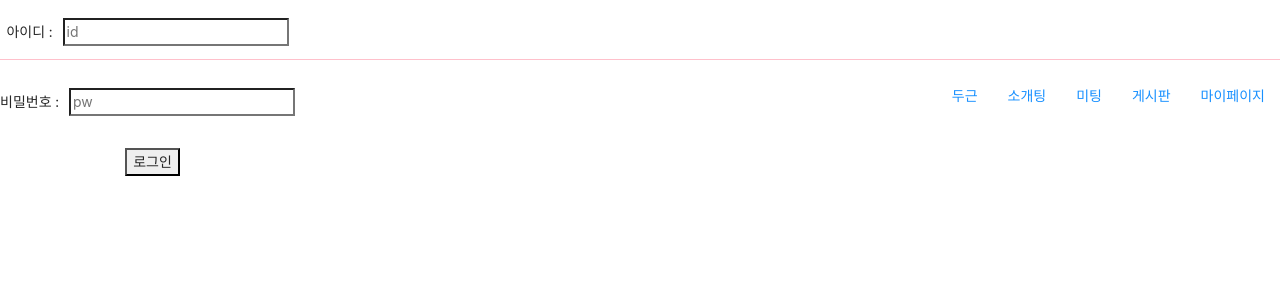
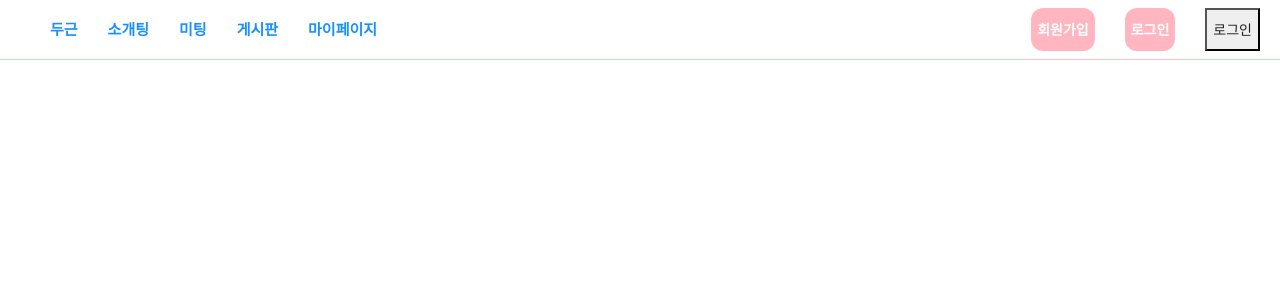
Before and after one commit to team-doogeun/doogeun-dating-frontend, a React (Create React App) app in the folder client/: page /SignIn in a window 1280 px wide. Shown: the top 300 px of the page. Built offline with nearby package versions, Linux system fonts and the light colour scheme.

Commit message:
Login Modal

```diff
--- a/client/src/components/views/NavBar/NavBar.css
+++ b/client/src/components/views/NavBar/NavBar.css
@@ -1,45 +1,54 @@
 .navbar {
   background-color: white;
   height: 60px;
-  align-items: center;
+  width: 100%;
   top: 0;
   z-index: 1;
-  width: 100%;
   border-bottom: 1px solid pink;
-  padding: 10px 0px;
-}
-
-a {
-  text-decoration: none;
-  color: black;
-}
-
-li {
-  padding: 0 15px;
-}
-
-.menu {
-  position: relative;
-}
-
-.menu li:hover {
-  display: block;
+  position: fixed;
 }
 
 .navbar-element {
   display: flex;
-  align-items: center;
-  list-style-type: none;
-  padding: 0;
-}
-nav > div {
   width: 100%;
-  display: flex;
-  flex-direction: row;
+  height: 100%;
+  left: 20px;
 }
 
-nav > span {
-  align-items: left;
-  padding: 200;
-  margin: 20;
+.menu__left {
+  display: flex;
+  list-style: none;
+  margin-left: 10px;
+  padding: 10px;
+  font-size: 15px;
 }
+
+.menu__left li:hover {
+  color: pink;
+}
+
+.list {
+  align-items: center;
+  justify-content: center;
+  margin-left: 30px;
+  font-weight: bold;
+}
+
+.buttons__right {
+  display: flex;
+  flex-direction: row-reverse;
+  margin-left: auto;
+  margin-right: 20px;
+  height: 100%;
+}
+
+.buttons {
+  align-items: center;
+  justify-content: center;
+  margin-right: 30px;
+  border-radius: 12px;
+  font-weight: bold;
+  background-color: lightpink;
+  color: white;
+  border: none;
+}
--- a/client/src/components/views/NavBar/NavBar.js
+++ b/client/src/components/views/NavBar/NavBar.js
@@ -1,57 +1,76 @@
-import React from 'react';
+import React, { useState } from 'react';
 import './NavBar.css';
 import { NavLink, BrowserRouter as Router, Route, Routes, Link } from 'react-router-dom';
 import 'bootstrap/dist/css/bootstrap.css';
 
 import HomePage from '../HomePage/HomePage';
-import SignInPage from '../SignInPage/SignInPage';
-import SignUpPage from '../SignUpPage/SignUpPage';
 import BlindDatePage from '../BlindDatePage/BilndDatePage';
 import MeetingPage from '../MeetingPage/MeetingPage';
+import PostView from '../../Board/PostView';
 import MyPage from '../MyPage/MyPage';
-import PostView from '../../Board/PostView';
+
+import ModalComponent from '../SignInPage/SignInModal'; // SignIn
+import SignUpPage from '../SignUpPage/SignUpPage';
 
 function NavBar() {
-  return (
-    <div className="navbar">
   <Routes>
     <Route path="/" element={<HomePage />}></Route>
     <Route path="/BlindDate" element={<BlindDatePage />}></Route>
     <Route path="/Meeting" element={<MeetingPage />}></Route>
     <Route path="/Board" element={<PostView />}></Route>
     <Route path="/MyInfo" element={<MyPage />}></Route>
-        <Route path="/SignIn" element={<SignInPage />}></Route>
     <Route path="/SignUp" element={<SignUpPage />}></Route>
-      </Routes>
-      <ul className="navbar-element">
-        <div className="menu">
-          <li>
-            <a href="/">두근</a>
-          </li>
+  </Routes>;
+  return (
+    <div className="navbar">
+      <div className="navbar-element">
+        <div className="menu__left">
+          <ListComponent classname="list" linkname="/" pagename="두근" />
+          <ListComponent classname="list" linkname="/BlindDate" pagename="소개팅" />
+          <ListComponent classname="list" linkname="/Meeting" pagename="미팅" />
+          <ListComponent classname="list" linkname="/Board" pagename="게시판" />
+          <ListComponent classname="list" linkname="/MyInfo" pagename="마이페이지" />
         </div>
-        <div className="menu">
-          <li>
-            <a href="/BlindDate">소개팅</a>
-          </li>
+        <div className="buttons__right">
+          <LoginModalComponent />
+          <button className="buttons">로그인</button>
+          <button className="buttons">회원가입</button>
         </div>
-        <div className="menu">
-          <li>
-            <a href="/Meeting">미팅</a>
-          </li>
       </div>
-        <div className="menu">
-          <li>
-            <a href="/Board">게시판</a>
-          </li>
-        </div>
-        <div className="menu">
-          <li>
-            <a href="/MyInfo">마이페이지</a>
-          </li>
-        </div>
-      </ul>
     </div>
   );
 }
 
+const ListComponent = (props) => {
+  return (
+    <div className={props.classname}>
+      <Link to={props.linkname}>
+        <li>{props.pagename}</li>
+      </Link>
+    </div>
+  );
+};
+
+const LoginModalComponent = (props) => {
+  const [modalOpen, setModalOpen] = useState(false);
+
+  const openModal = () => {
+    setModalOpen(true);
+    console.log(modalOpen);
+  };
+
+  const closeModal = () => {
+    setModalOpen(false);
+  };
+
+  return (
+    <React.Fragment>
+      <button onClick={openModal}>로그인</button>
+      <ModalComponent open={modalOpen} close={closeModal} header="로그인">
+        ㅎㅇㅎㅇ
+      </ModalComponent>
+    </React.Fragment>
+  );
+};
+
 export default NavBar;
--- a/client/src/components/views/SignInPage/SignIn.css
+++ b/client/src/components/views/SignInPage/SignIn.css
@@ -1,10 +1,40 @@
 .SignIn {
-  align-items: center;
-  padding: 15;
+  top: 0;
+  height: 200px;
 }
 
-.InputGroup {
+/* flex, flex-direction:column */
+form {
+  background-color: #ffffff;
   display: flex;
+  align-items: center;
   justify-content: center;
-  align-items: center;
+  flex-direction: column;
+  padding: 0 30px;
+  height: 100%;
+  text-align: center;
 }
+
+input {
+  background-color: #eee;
+  border: none;
+  padding: 12px 15px;
+  width: 300px;
+  border-radius: 0.3rem;
+}
+
+input[type='password'] {
+  margin: 10px 0;
+}
+
+.LoginButton {
+  border-radius: 20px;
+  border: 1px solid palevioletred;
+  background-color: palevioletred;
+  color: #ffffff;
+  font-size: 12px;
+  font-weight: bold;
+  padding: 12px 45px;
+  letter-spacing: 1px;
+  width: 150px;
+}
--- a/client/src/components/views/SignInPage/SignInPage.js
+++ b/client/src/components/views/SignInPage/SignIn.js
@@ -1,11 +1,11 @@
 import React, { useCallback } from 'react';
-import { useState, useEffet } from 'react';
+import { useState, useEffect } from 'react';
 import { formState } from 'react-hook-form';
 import axios from 'axios';
 import './SignIn.css';
 
 // 로그인 페이지
-function SignInPage() {
+function SignIn() {
   const [token, setToken] = useState('');
 
   const [inputID, setInputID] = useState('');
@@ -27,8 +27,8 @@ function SignInPage() {
 
   const accessToken = () => {
     axios({
+      method: 'get',
       url: 'http://localhost:8123/accesstoken',
-      method: 'GET',
       withCredentials: true,
     });
   };
@@ -55,33 +55,22 @@ function SignInPage() {
       })
       .catch((e) => {
         alert('아이디 또는 비밀번호가 옳지 않습니다');
-        // 3000/SignIn : SignIn
-        window.open('http://localhost:3000/SignIn', '_self');
+        // SignIn이 모달창이니 Home페이지가 뜨게 설정
+        window.open('http://localhost:3000', '_self');
       });
   };
 
   return (
-    <div>
-      <div className="SignIn">
-        <form>
-          <div className="InputGroup">
-            <label>아이디 : </label>
-            <input style={{ margin: 10 }} onChange={handleIDChange} type="text" placeholder="id" id="inputID"></input>
-          </div>
-          <br />
-          <div className="InputGroup">
-            <label>비밀번호 : </label>
-            <input style={{ margin: 10 }} onChange={handlePWChange} type="password" placeholder="pw" id="inputPW"></input>
-          </div>
-          <br />
-          <div className="InputGroup">
-            <button onClick={requestSignIn}>로그인</button>
-          </div>
-          <br />
-        </form>
-      </div>
+    <div className="SignIn">
+      <form>
+        <div className="InputGroup">
+          <input onChange={handleIDChange} type="text" placeholder="아이디" id="inputID"></input>
+          <input onChange={handlePWChange} type="password" placeholder="비밀번호" id="inputPW"></input>
+          <button className='LoginButton' onClick={requestSignIn}>로그인</button>
+        </div>
+      </form>
     </div>
   );
 }
 
-export default SignInPage;
+export default SignIn;
--- /dev/null
+++ b/client/src/components/views/SignInPage/SignInModal.css
@@ -0,0 +1,82 @@
+.modal {
+  display: none;
+  position: fixed;
+  top: 0;
+  right: 0;
+  bottom: 0;
+  left: 0;
+  z-index: 99;
+  background-color: rgba(0, 0, 0, 0.6);
+}
+.modal button {
+  outline: none;
+  cursor: pointer;
+  border: 0;
+}
+.modal > section {
+  width: 90%;
+  max-width: 450px;
+  margin: 0 auto;
+  border-radius: 0.3rem;
+  background-color: #fff;
+  /* 팝업이 열릴때 스르륵 열리는 효과 */
+  animation: modal-show 0.3s;
+  overflow: hidden;
+}
+.modal > section > header {
+  position: relative;
+  padding: 16px 64px 16px 16px;
+  background-color: #f1f1f1;
+  font-weight: 700;
+}
+.modal > section > header button {
+  position: absolute;
+  top: 8px;
+  right: 15px;
+  width: 30px;
+  font-size: 21px;
+  font-weight: 700;
+  text-align: center;
+  color: #999;
+  background-color: transparent;
+}
+.modal > section > main {
+  padding: 16px;
+  border-bottom: 1px solid #dee2e6;
+  border-top: 1px solid #dee2e6;
+}
+.modal > section > footer {
+  padding: 12px 16px;
+  text-align: right;
+}
+.modal > section > footer button {
+  padding: 6px 12px;
+  color: #fff;
+  background-color: #6c757d;
+  border-radius: 5px;
+  font-size: 13px;
+}
+.modal.openModal {
+  display: flex;
+  align-items: center;
+  /* 팝업이 열릴때 스르륵 열리는 효과 */
+  animation: modal-bg-show 0.3s;
+}
+@keyframes modal-show {
+  from {
+    opacity: 0;
+    margin-top: -50px;
+  }
+  to {
+    opacity: 1;
+    margin-top: 0;
+  }
+}
+@keyframes modal-bg-show {
+  from {
+    opacity: 0;
+  }
+  to {
+    opacity: 1;
+  }
+}
--- /dev/null
+++ b/client/src/components/views/SignInPage/SignInModal.js
@@ -0,0 +1,33 @@
+import React from 'react';
+import './SignInModal.css';
+import SignIn from './SignIn';
+
+const ModalComponent = (props) => {
+  const { open, close, header } = props;
+
+  return (
+    <div className={open ? 'openModal modal' : 'modal'}>
+      {open ? (
+        <section>
+          <header>
+            {header}
+            <button className="close" onClick={close}>
+              {/* 우측 상단의 x를 표시 */}
+              &times;
+            </button>
+          </header>
+          <main>
+            <SignIn />
+          </main>
+          <footer>
+            <button className="close" onClick={close}>
+              close
+            </button>
+          </footer>
+        </section>
+      ) : null}
+    </div>
+  );
+};
+
+export default ModalComponent;
```
Lines whose indentation alone changed are shown as unchanged.
